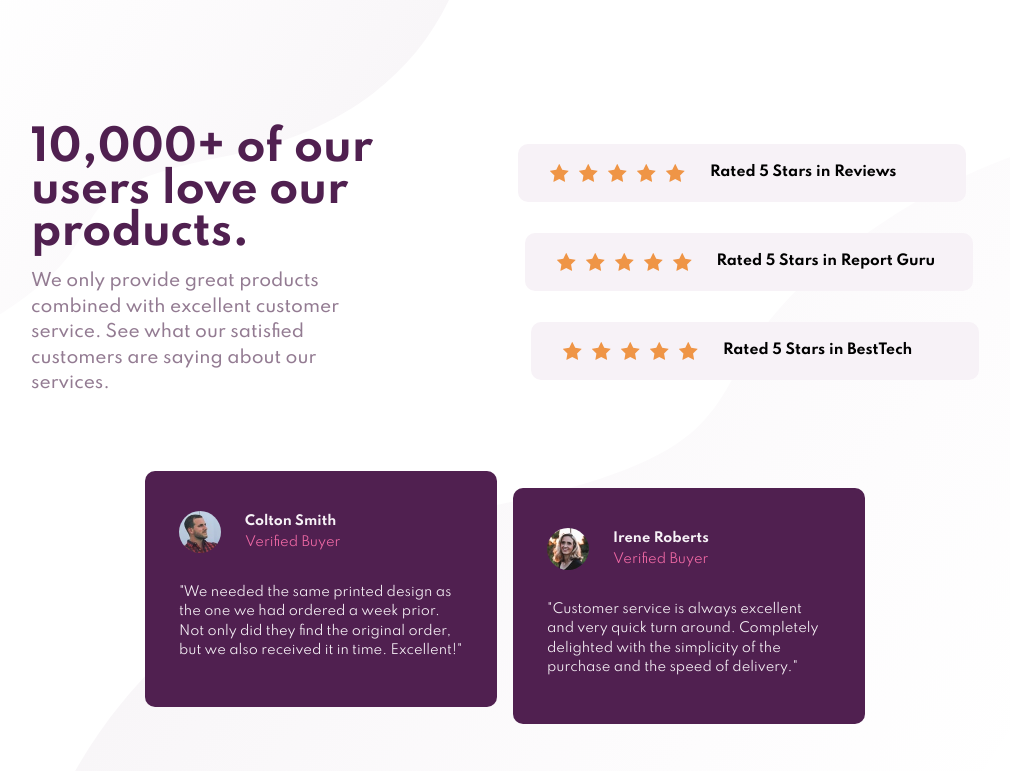
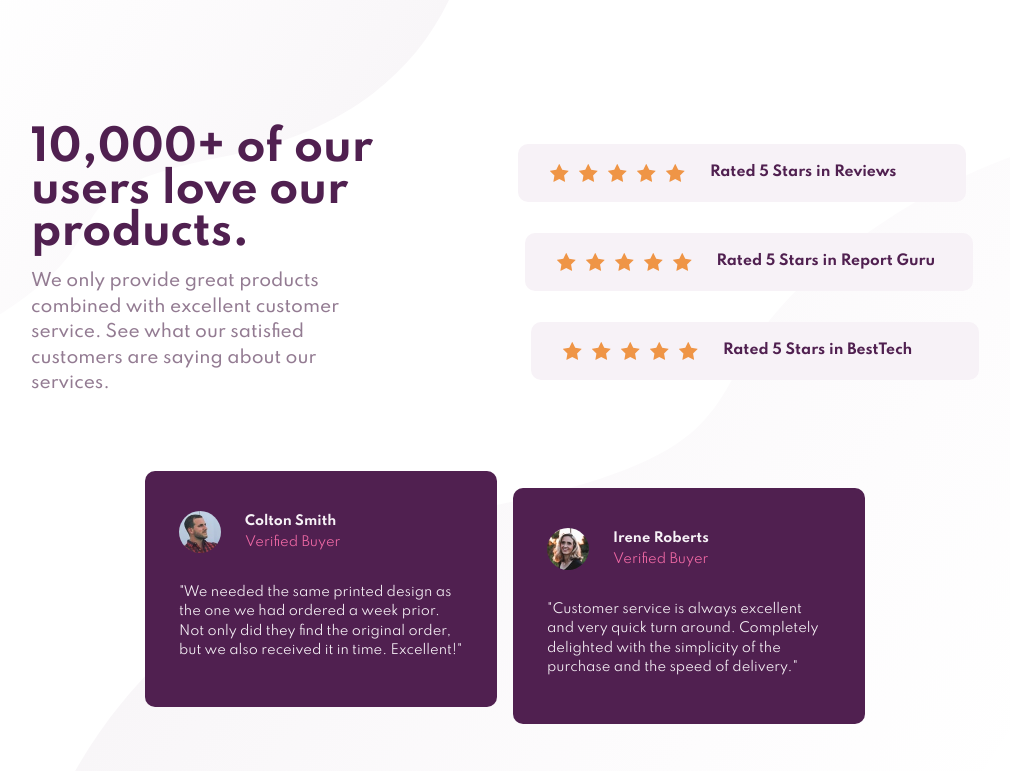
Before and after one commit to jadebuniel/Social_proof_section, a plain HTML site: page index.html in a window 1280 px wide. Shown: the top 771 px of the page, without its empty margins (135-1145 px from the left). Drawn offline with Linux system fonts and the light colour scheme.

Commit message:
ratings colors

```diff
--- a/SCSS/style.css
+++ b/SCSS/style.css
@@ -187,6 +187,7 @@ body {
 .ratings_text {
   display: block;
   font-size: 1rem;
+  color: #502050;
   -webkit-transform: translateY(133%);
   transform: translateY(133%);
 }
```
